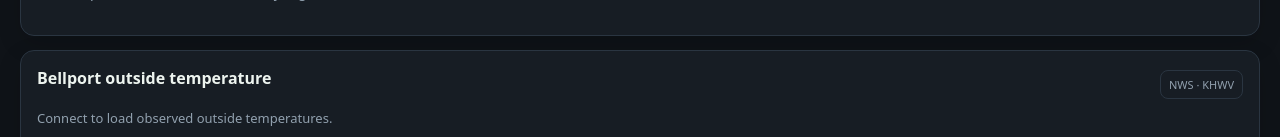
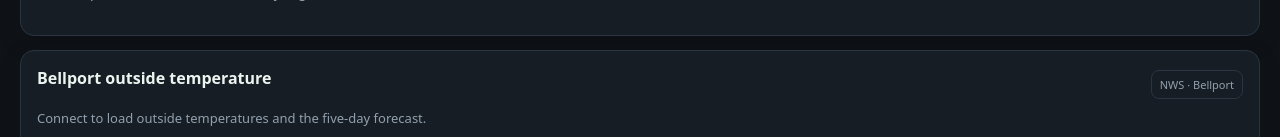
Before and after one commit to mrbrickandstone/GROWLINK, a website: page index.html in a window 1280 px wide. Shown: the part 815-952 px from the top of the page. Drawn offline with Linux system fonts and the light colour scheme; no server answers.

Commit message:
Add Bellport five-day forecast to temperature chart

```diff
--- a/index.html
+++ b/index.html
@@ -5,5 +5,5 @@
 <section class="panel hero"><div><span class="eyebrow" id="phase">FLOWERING</span><h2 class="flower">Flower Day <span id="flowerDay">—</span></h2><p>Trop Cherry × GMO · INTERM FLOWERING</p><div class="tags"><span>Canopy 48′ × 40′</span><span>~450 plants</span><span id="lightTag"></span><span>12 / 12 · 11 PM–11 AM</span></div><small>Room profile · Light power is entered manually</small></div><div class="heroStats" id="heroStats"></div></section>
 <div class="dashboard-grid"><section class="panel environment"><div class="section-head"><h2>Environment</h2><small>Live Growlink readings</small></div><section class="metrics" id="metrics" aria-label="Room readings"></section></section><section class="panel"><h2>Farber alerts</h2><div id="alerts">Connect to evaluate readings.</div></section></div>
 <section class="panel"><div class="section-head"><div><h2>Climate history</h2><p id="historyStatus">Connect to load recorded data.</p></div><select id="range" aria-label="History range"><option value="1">Last hour</option><option value="24" selected>Last 24 hours</option><option value="72">Last 3 days</option><option value="168">Last 7 days</option></select></div><div id="charts"></div><p class="muted">Shaded periods follow Growlink’s day/night data. Times shown in New York.</p></section>
-<section class="panel"><div class="section-head"><h2>Bellport outside temperature</h2><span class="badge">NWS · KHWV</span></div><p id="weatherStatus">Connect to load observed outside temperatures.</p><div id="weatherCharts"></div><p class="muted">Observed at Shirley / Brookhaven Airport, near Bellport. Conditions at Farber can differ. Same selected time range · New York time.</p></section><div class="dashboard-grid"><section class="panel"><h2>Root Zone / PIC</h2><div id="rootSummary" class="summary"></div><div class="table-wrap"><table><thead><tr><th>Probe</th><th>Moisture</th><th>Temperature</th><th>EC</th></tr></thead><tbody id="probes"></tbody></table></div></section><section class="panel"><h2>Systems</h2><div id="systems"></div><p class="muted">Device telemetry is not connected. Profile settings do not indicate equipment state.</p></section></div>
+<section class="panel"><div class="section-head"><h2>Bellport outside temperature</h2><span class="badge">NWS · Bellport</span></div><p id="weatherStatus">Connect to load outside temperatures and the five-day forecast.</p><div id="weatherCharts"></div><p class="muted">Observed at Shirley / Brookhaven Airport, near Bellport; hourly forecast for Bellport, NY. History follows the selected range; forecast extends five days ahead. All times New York. Conditions at Farber can differ.</p></section><div class="dashboard-grid"><section class="panel"><h2>Root Zone / PIC</h2><div id="rootSummary" class="summary"></div><div class="table-wrap"><table><thead><tr><th>Probe</th><th>Moisture</th><th>Temperature</th><th>EC</th></tr></thead><tbody id="probes"></tbody></table></div></section><section class="panel"><h2>Systems</h2><div id="systems"></div><p class="muted">Device telemetry is not connected. Profile settings do not indicate equipment state.</p></section></div>
 <footer id="updated">No live readings loaded.</footer></main><script src="/app.js"></script></body></html>
```
